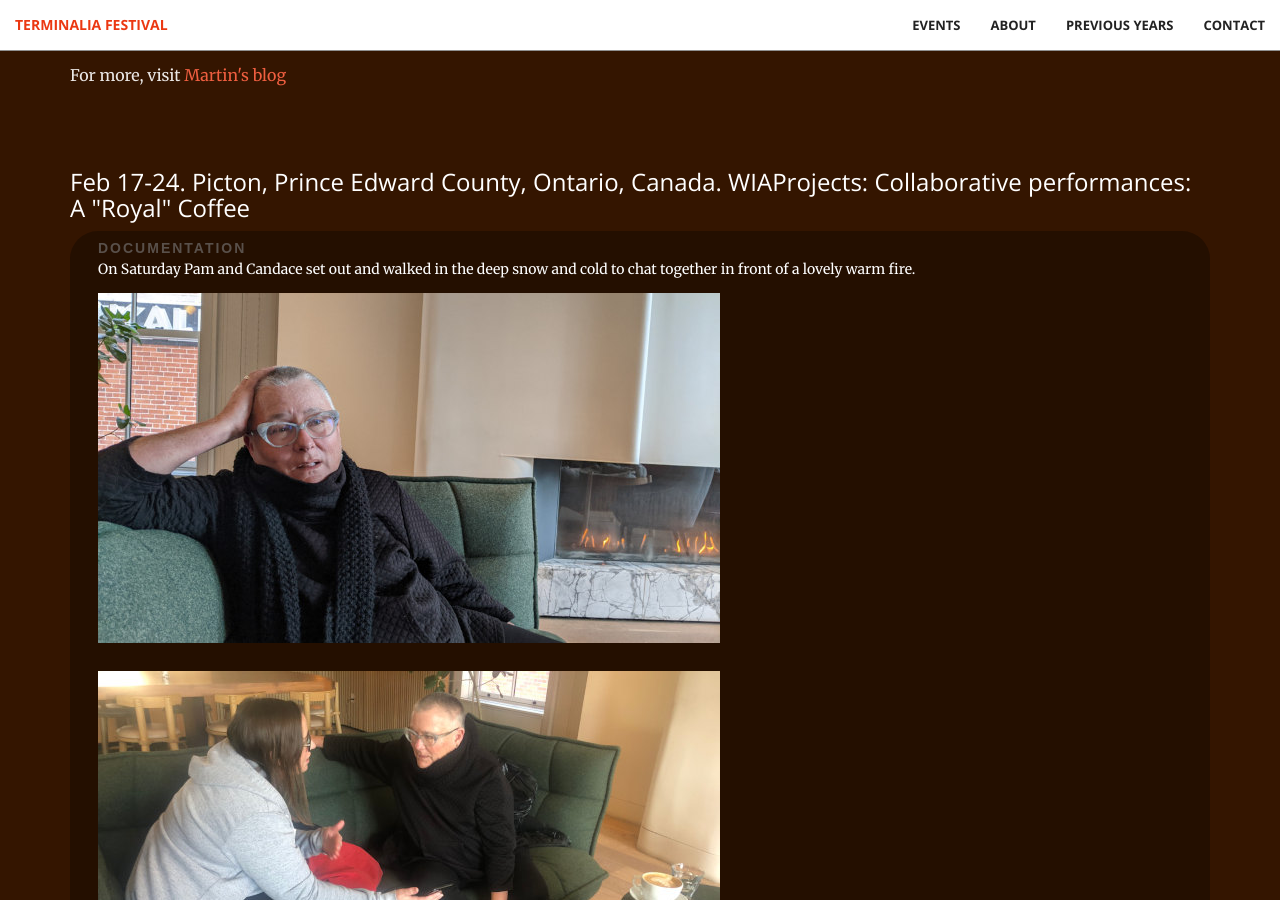
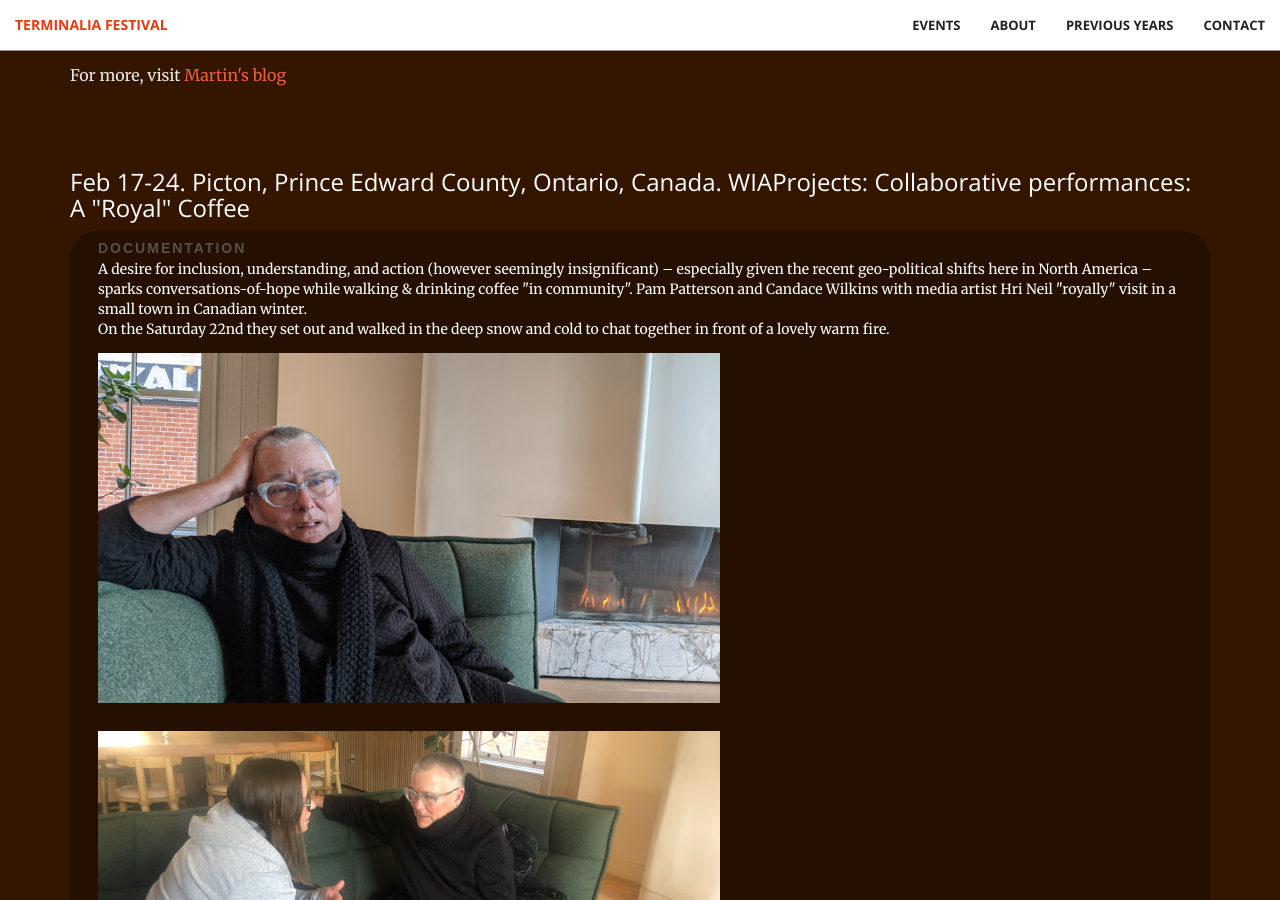
Before and after one commit to timwaters/terminalia, a Jekyll site: the page built from index.html, in a window 1280 px wide and 900 px high, scrolled down 11976 px. Built offline with Jekyll 4.4.1, drawn with Linux system fonts in a browser that asks for light colours.

Commit message:
add picton doc

```diff
--- a/_includes/events.html
+++ b/_includes/events.html
@@ -392,7 +392,8 @@ the walk.<br /><br />
 
           <div class="documentation">
             <div class="doc">documentation</div>
-            On Saturday Pam and Candace set out and walked in the deep snow and cold to chat together in front of a lovely warm fire. <br />
+            A desire for inclusion, understanding, and action (however seemingly insignificant) – especially given the recent geo-political shifts here in North America – sparks conversations-of-hope while walking & drinking coffee "in community". Pam Patterson and Candace Wilkins with media artist Hri Neil "royally" visit in a small town in Canadian winter.  <br >
+            On the Saturday 22nd they set out and walked in the deep snow and cold to chat together in front of a lovely warm fire. <br />
             <img src="/img/past/2025/picton1.jpg">   <img src="/img/past/2025/picton2.jpg">      <img src="/img/past/2025/picton3.jpg">
             <br />
             (These are images of Patterson & Wilkins from the two-hour coffee chat at The Royal Hotel which followed the walk at Seedy Saturday Picton, a community event to learn and share knowledge about seed, buy seeds from local heritage seed vendors and market gardeners, and celebrate the coming spring!)
```
